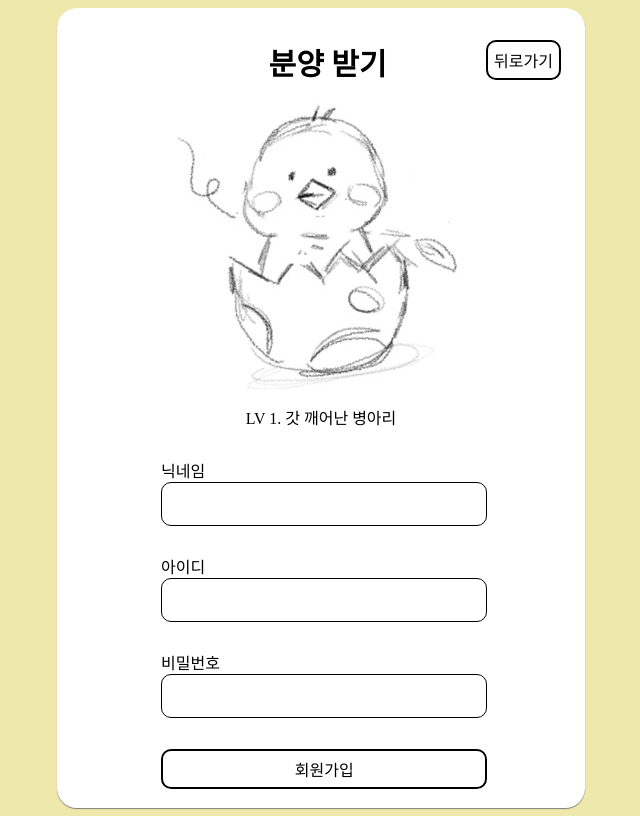
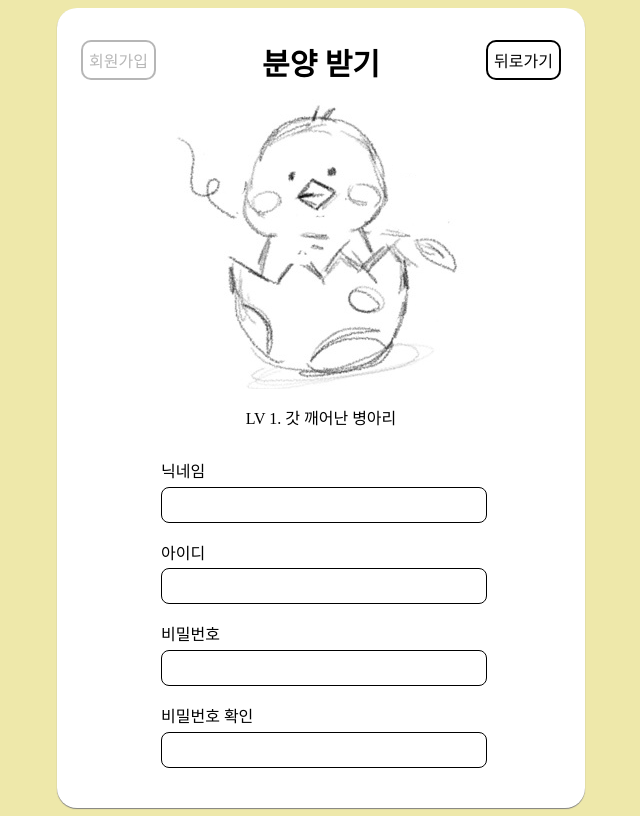
Before and after one commit to jhchoi1182/chicken-project, a React (Create React App) app: page /signup in a window 1280 px wide. Shown: the whole page, without its empty margins (319-959 px from the left). Built offline with nearby package versions, Linux system fonts and the light colour scheme.

Commit message:
유효성 검사 완료 #11

```diff
--- a/src/components/pages/Login.jsx
+++ b/src/components/pages/Login.jsx
@@ -1,4 +1,5 @@
 import React, { useState } from "react";
+import { useDispatch } from "react-redux";
 import { useNavigate } from "react-router";
 import styled from "styled-components";
 import Chick from "../shared/Chick";
@@ -8,6 +9,7 @@ import StInput from "../ui/inputs/StInput";
 
 const Login = () => {
   const navigate = useNavigate();
+  // const dispatch = useDispatch()
   const [edteredInfo, setEnteredInfo] = useState({
     account: "",
     password: ""
@@ -18,27 +20,38 @@ const Login = () => {
     setEnteredInfo({...edteredInfo, [name]: value})
   }
 
-  const a = edteredInfo.account.length
-  const b = edteredInfo.password.length
+  const onSubmitHandler = (event) => {
+    event.preventDefault();
+    // dispatch(__login(edteredInfo))
+    setEnteredInfo({
+      account: "",
+      password: ""
+    })
+    // navigate('')
+  }
+
+  const aLength = edteredInfo.account.length
+  const bLength = edteredInfo.password.length
 
   return (
     <section>
       <LoginHeader>Todo</LoginHeader>
       <Chick />
-      <StForm gap="1.5rem" paddingTop="1rem" alignItem="center">
+      <StForm gap="1.5rem" paddingTop="1rem" alignItem="center" onSubmit={onSubmitHandler}>
         <Div>
           <div className="input-box">
             <label>아이디</label>
             <StInput width="100%" margin="0.3rem 0rem 0.1rem 0rem" name="account" value={edteredInfo.account} onChange={onChangeHandler} />
-            <IDValidity className="test" length={edteredInfo.account.length} >3~10자를 입력해주세요.</IDValidity>
+            <IDValidity length={aLength} >3~15자를 입력해주세요.</IDValidity>
           </div>
           <div className="input-box">
            <label>비밀번호</label>
-          <StInput type="password" width="100%" margin="0.3rem 0rem 0.1rem 0rem" name="password" value={edteredInfo.password} onChange={onChangeHandler}/>
-          <PWValidity length={edteredInfo.password.length}>4~20자를 입력해주세요.</PWValidity>
+          <StInput type="password" width="100%" margin="0.3rem 0rem 0.1rem 0rem" name="password" value={edteredInfo.password} onChange={onChangeHandler} />
+          <PWValidity length={bLength}>4~20자를 입력해주세요.</PWValidity>
           </div>
         </Div>
-        <StBtn type="submit" width="82%" margin="0px 0px 0px 3px">로그인</StBtn>
+        <StBtn type="submit" width="82%" margin="0px 0px 0px 3px"
+        disabled={(aLength > 2 && aLength <= 15) && (bLength > 2 && bLength <= 20) ? false : true}>로그인</StBtn>
         <StBtn width="82%" margin="0px 0px 0px 3px" type="button" onClick={() => navigate('/signup')}>회원가입</StBtn>
       </StForm>
     </section>
@@ -60,25 +73,23 @@ const Div = styled.div`
   margin-bottom: -0.3rem;
   .input-box {
     padding: 2px 0px;
+    height: 5.7rem;
   }
   .input-box:nth-child(2) {
     margin-bottom: -0.5rem;
   }
 `
 
-// const PWInput = styled(StInput).attrs({
-//   type: "password"
-// })``
-
 const IDValidity = styled.label`
-  color: ${({length}) => (length > 2 && length <= 10 || length === 0 ? "transparent" : "red")};
+  display: ${({length}) => (length > 2 && length <= 15 || length === 0 ? "none" : "block")};
+  color: red;
   font-size: 0.9rem;
 `
 
 const PWValidity = styled.label`
-  color: ${({length}) => (length > 2 && length <= 20 || length === 0 ? "transparent" : "red")};
+  display: ${({length}) => (length > 2 && length <= 20 || length === 0 ? "none" : "block")};;
+  color: red;
   font-size: 0.9rem;
 `
 
-
 export default Login;
--- a/src/components/pages/SignUp.jsx
+++ b/src/components/pages/SignUp.jsx
@@ -1,6 +1,8 @@
-import React from "react";
+import React, { useState } from "react";
+import { useDispatch } from "react-redux";
 import { useNavigate } from "react-router";
 import styled from "styled-components";
+import { __signUp } from "../../redux/modules/LoginSlice";
 import Chick from "../shared/Chick";
 import StBtn from "../ui/buttons/StBtn";
 import StForm from "../ui/div/StForm";
@@ -8,34 +10,72 @@ import StInput from "../ui/inputs/StInput";
 
 const SignUp = () => {
   const navigate = useNavigate();
+  const dispatch = useDispatch()
+  const [edteredSignUpInfo, setEnteredSignUpInfo] = useState({
+    nickname: "",
+    account: "",
+    password: "",
+    confirm: ""
+  })
+
+  const onChangeHandler = (event) => {
+    const {name, value} = event.target
+    setEnteredSignUpInfo({...edteredSignUpInfo, [name]: value})
+  }
+
+  const onSubmitHandler = () => {
+    dispatch(__signUp(edteredSignUpInfo))
+    setEnteredSignUpInfo({
+      nickname: "",
+      account: "",
+      password: "",
+      confirm: ""
+    })
+    // alert("회원가입 성공!")
+    // navigate('/')
+  }
+
+  const aLength = edteredSignUpInfo.nickname.length
+  const bLength = edteredSignUpInfo.account.length
+  const cLength = edteredSignUpInfo.password.length
+  const dLength = edteredSignUpInfo.confirm.length
 
   return <section>
       <SignupHeader>
-        <div />
+        <StBtn width='' margin='0px 0px 0px -2.5rem'
+        disabled={
+          (aLength, bLength > 2 && aLength, bLength <= 15) &&
+          (cLength > 3 && cLength <= 20) && (cLength === dLength) ?
+          false : true}
+        onClick={onSubmitHandler}>회원가입</StBtn>
         <div className="title">
           분양 받기
         </div>
         <StBtn width='' margin='0px -2.5rem 0px 0px' onClick={() => navigate('/')}>뒤로가기</StBtn>
       </SignupHeader>
     <Chick />
-    <StForm alignItem="center">
+    <StForm gap="1.5rem" paddingTop="1rem" alignItem="center">
       <Div>
         <div className="input-box">
           <label>닉네임</label>
-          <StInput width="100%"/>
-          <label className="validity">유효성 검사</label>
+          <StInput width="100%" height="2rem" borderRadius="8px" margin="0.3rem 0rem 0.1rem 0rem" name="nickname" value={edteredSignUpInfo.nickname} onChange={onChangeHandler} />
+          <NickValidity length={aLength}>3~15자를 입력해주세요.</NickValidity>
         </div>
         <div className="input-box">
           <label>아이디</label>
-          <StInput width="100%"/>
-          <label className="validity">유효성 검사</label>
+          <StInput width="100%" height="2rem" borderRadius="8px" margin="0.3rem 0rem 0.1rem 0rem" name="account" value={edteredSignUpInfo.account} onChange={onChangeHandler} />
+          <IdValidity length={bLength}>3~15자를 입력해주세요.</IdValidity>
         </div>
         <div className="input-box">
           <label>비밀번호</label>
-          <StInput width="100%"/>
-          <label className="validity">유효성 검사</label>
+          <StInput type="password" width="100%" height="2rem" borderRadius="8px" margin="0.3rem 0rem 0.1rem 0rem" name="password" value={edteredSignUpInfo.password} onChange={onChangeHandler} />
+          <PwValidity length={cLength}>4~20자를 입력해주세요.</PwValidity>
         </div>
-        <StBtn width="102%" margin='-0.3rem 0px 0px 0px'>회원가입</StBtn>
+        <div className="input-box">
+          <label>비밀번호 확인</label>
+          <StInput type="password" width="100%" height="2rem" borderRadius="8px" margin="0.3rem 0rem 0.1rem 0rem" name="confirm" value={edteredSignUpInfo.confirm} onChange={onChangeHandler} />
+          <Confirm length={[cLength, dLength]} >비밀번호가 일치하지 않습니다.</Confirm>
+        </div>
       </Div>
     </StForm>
   </section>;
@@ -46,13 +86,33 @@ const Div = styled.div`
   display: block;
   .input-box {
     padding: 2px 0px;
+    margin-bottom: -0.3rem;
+    height: 5.15rem;
   }
-  .input-box:nth-child(3) {
-    margin-bottom: 10px;
-  }
-  .validity {
-    color: transparent;
-  }
+`
+
+
+
+const NickValidity = styled.label`
+  display: ${({length}) => (length > 2 && length <= 15 || length === 0 ? "none" : "block")};
+  color: red;
+  font-size: 0.9rem;
+`
+
+const IdValidity = styled.label`
+  display: ${({length}) => (length > 2 && length <= 15 || length === 0 ? "none" : "block")};
+  color: red;
+  font-size: 0.9rem;
+`
+const PwValidity = styled.label`
+  display: ${({length}) => (length > 3 && length <= 20 || length === 0 ? "none" : "block")};
+  color: red;
+  font-size: 0.9rem;
+`
+const Confirm = styled.label`
+  display: ${({length}) => (length[0] === length[1] || length[1] === 0 ? "none" : "block")};
+  color: red;
+  font-size: 0.9rem;
 `
 
 const SignupHeader = styled.div`
@@ -63,7 +123,6 @@ const SignupHeader = styled.div`
   .title {
     font-size: 30px;
     font-weight: 700;
-    margin-left: 3rem;
   }
 `
 
--- a/src/components/ui/buttons/StBtn.jsx
+++ b/src/components/ui/buttons/StBtn.jsx
@@ -2,8 +2,8 @@ import React from "react";
 import styled from "styled-components";
 
 const StBtn = (props) => {
-  const { border, color, borderColor, fontSize, width, height, borderRadius, backgroundColor, onClick, children, margin, type, disabled } = props;
-  const styles = { color, border, borderRadius, borderColor, width, height, backgroundColor, fontSize, margin, type, disabled };
+  const { border, color, borderColor, fontSize, width, height, borderRadius, backgroundColor, onClick, children, margin, type, disabled, hoverColor, hoverBorder } = props;
+  const styles = { color, border, borderRadius, borderColor, width, height, backgroundColor, fontSize, margin, type, disabled, hoverColor, hoverBorder };
 
   return (
     <Button {...styles} onClick={onClick}>
@@ -20,7 +20,8 @@ StBtn.defaultProps = {
   width: "9rem",
   height: "2.5rem",
   type: "button",
-  disabled: false
+  disabled: false,
+  hoverBorder: "2px"
 };
 
 const Button = styled.button.attrs(props => ({
@@ -35,12 +36,9 @@ const Button = styled.button.attrs(props => ({
   background-color: ${(props) => props.backgroundColor};
   color: ${(props) => props.color};
   margin: ${(props) => props.margin};
-  :disabled {
-
-  }
   :hover {
     cursor: pointer;
-    border: ${(props) => props.border} solid ${(props) => props.HoverColor};
+    border: ${(props) => props.hoverBorder} solid ${(props) => props.hoverColor};
   }
 
 `;
--- a/src/components/ui/div/StForm.jsx
+++ b/src/components/ui/div/StForm.jsx
@@ -2,10 +2,10 @@ import React from "react";
 import styled from "styled-components";
 
 const StForm = (props) => {
-  const { gap, paddingTop, children, alignItem, width } = props;
+  const { gap, paddingTop, children, alignItem, width, onSubmit } = props;
   const styles = { gap, paddingTop, alignItem, width };
 
-  return <Section {...styles}>{children}</Section>;
+  return <Section {...styles} onSubmit={onSubmit}>{children}</Section>;
 };
 
 StForm.defaultProps = {
--- a/src/index.js
+++ b/src/index.js
@@ -1,10 +1,14 @@
 import React from 'react';
 import ReactDOM from 'react-dom/client';
+import { Provider } from 'react-redux';
+import store from './redux/config/ConfigStore'
 import App from './App';
 
 const root = ReactDOM.createRoot(document.getElementById('root'));
 root.render(
-  <React.StrictMode>
-    <App />
-  </React.StrictMode>
+  <Provider store={store}>
+    <React.StrictMode>
+      <App />
+    </React.StrictMode>
+  </Provider>
 );
--- a/src/redux/config/ConfigStore.js
+++ b/src/redux/config/ConfigStore.js
@@ -1,9 +1,9 @@
 import { configureStore } from "@reduxjs/toolkit";
 import todos from "../modules/TodoSlice";
-import comments from '../modules/CommentSlice'
+import login from '../modules/LoginSlice'
 
 const store = configureStore({
-  reducer: { todos, comments },
+  reducer: { todos, login },
 });
 
 export default store;
--- /dev/null
+++ b/src/redux/modules/LoginSlice.js
@@ -0,0 +1,44 @@
+import { createAsyncThunk, createSlice } from "@reduxjs/toolkit";
+import axios from "axios";
+
+export const __signUp = createAsyncThunk(
+  "LOGIN_TODO",
+  async (signUpInfo, thunkAPI) => {
+    try {
+      await axios.post("http://localhost:3001/login", signUpInfo)
+      return thunkAPI.fulfillWithValue(signUpInfo)
+    } catch (error) {
+      return thunkAPI.rejectWithValue(error)
+    }
+  }
+)
+
+const initialState = {
+  user: [],
+  message: "",
+  isLoading: false,
+  error: null,
+};
+
+const loginSlice = createSlice({
+  name: "login",
+  initialState,
+  reducers: {},
+  extraReducers: (builder) => {
+    builder
+      .addCase(__signUp.pending, (state) => {
+        state.isLoading = true;
+      })
+      .addCase(__signUp.fulfilled, (state, action) => {
+        state.isLoading = false;
+        console.log(action.payload)
+        state.user = [...state.user, action.payload]
+      })
+      .addCase(__signUp.rejected, (state, action) => {
+        state.isLoading = false;
+        state.error = action.payload;
+      })
+  }
+})
+
+export default loginSlice.reducer;
```
